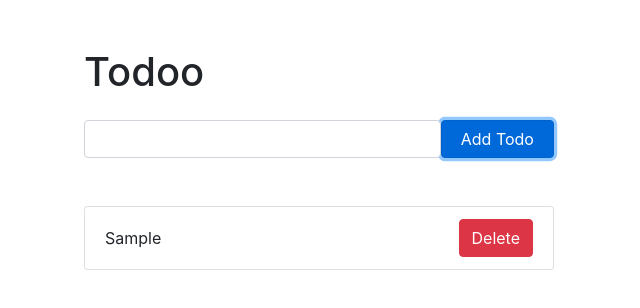
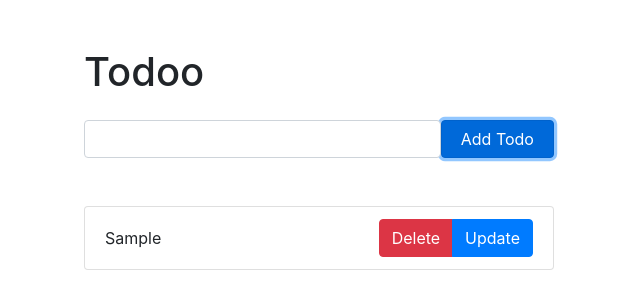
Before and after one commit to alfianandinugraha/todoo, a React (Create React App) app: page / in a window 1280 px wide. Both pictures are taken after typing "Sample" into the empty fields and a click on the button "Add Todo". Shown: the top 308 px of the page, without its empty margins (321-961 px from the left). Built offline with nearby package versions, Linux system fonts and the light colour scheme.

Commit message:
feat(button): add update button to passing id to parent for update todo

```diff
--- a/src/components/TodoItem/index.tsx
+++ b/src/components/TodoItem/index.tsx
@@ -5,10 +5,16 @@ import { Todo } from 'Types'
 interface TodoItemProps {
   todo: Todo
   deleteTodo?: (id: string) => void
+  updateTodo?: (id: string) => void
 }
 
-const TodoItem = ({ todo, deleteTodo }: TodoItemProps): React.ReactElement => {
+const TodoItem = ({
+  todo,
+  deleteTodo,
+  updateTodo,
+}: TodoItemProps): React.ReactElement => {
   const deleteTodoHandler = () => deleteTodo && deleteTodo(todo.id)
+  const updateTodoHandler = () => updateTodo && updateTodo(todo.id)
 
   return (
     <ListGroup.Item
@@ -24,6 +30,13 @@ const TodoItem = ({ todo, deleteTodo }: TodoItemProps): React.ReactElement => {
         >
           Delete
         </Button>
+        <Button
+          variant="primary"
+          data-testid="update-todo"
+          onClick={updateTodoHandler}
+        >
+          Update
+        </Button>
       </ButtonGroup>
     </ListGroup.Item>
   )
@@ -31,6 +44,7 @@ const TodoItem = ({ todo, deleteTodo }: TodoItemProps): React.ReactElement => {
 
 TodoItem.defaultProps = {
   deleteTodo: () => {},
+  updateTodo: () => {},
 }
 
 export default TodoItem
```
Also changed, not shown: 1 other file (tests, documents, lock files or other folders).
